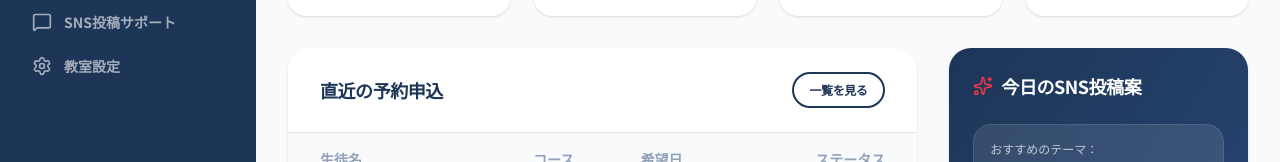
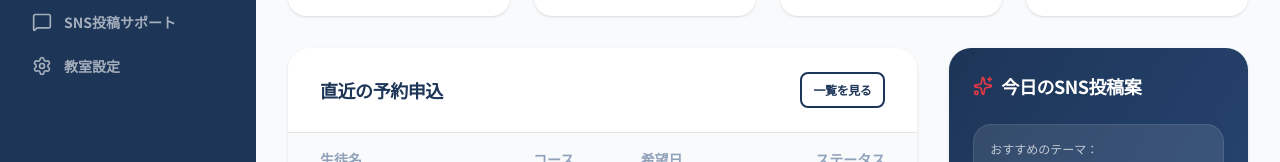
Before and after one commit to ivu115/maibazu-app, a Next.js app: page /dashboard in a window 1280 px wide. Shown: the part 228-390 px from the top of the page. Built offline with nearby package versions, Linux system fonts and the light colour scheme.

Commit message:
fix: add icon size to button variants

```diff
--- a/src/app/dashboard/page.tsx
+++ b/src/app/dashboard/page.tsx
@@ -1,11 +1,12 @@
 "use client";
 
 import React, { useState } from 'react';
-import Link from 'next/link'; // 👈 これが絶対に必要です！
+import Link from 'next/link';
+import { usePathname } from 'next/navigation'; // 👈 追加
 import {
   Users,
   CalendarDays,
-  JapaneseCircle,
+  JapaneseYen,
   TrendingUp,
   MessageSquare,
   LayoutDashboard,
@@ -22,6 +23,8 @@ import { Button } from "@/components/ui/button";
 import { Card, CardContent, CardHeader, CardTitle } from "@/components/ui/card";
 
 export default function DashboardPage() {
+  const pathname = usePathname(); // 👈 現在のパスを取得
+
   return (
     <div className="flex min-h-screen bg-[#F8FAFC]">
       {/* 🏰 サイドバー（共通ナビゲーション） */}
@@ -35,12 +38,12 @@ export default function DashboardPage() {
           </Link>
         </div>
         <nav className="flex-1 px-4 py-4 space-y-2">
-          {/* 各ページへのリンクを href で指定 */}
-          <Link href="/dashboard"><NavItem icon={<LayoutDashboard size={20}/>} label="ダッシュボード" active={window.location.pathname === '/dashboard'} /></Link>
-          <Link href="/schedule"><NavItem icon={<CalendarDays size={20}/>} label="お稽古スケジュール" active={window.location.pathname === '/schedule'} /></Link>
-          <Link href="/students"><NavItem icon={<Users size={20}/>} label="生徒名簿（CRM）" active={window.location.pathname === '/students'} /></Link>
-          <Link href="/sns"><NavItem icon={<MessageSquare size={20}/>} label="SNS投稿サポート" active={window.location.pathname === '/sns'} /></Link>
-          <Link href="/settings"><NavItem icon={<Settings size={20}/>} label="教室設定" active={window.location.pathname === '/settings'} /></Link>
+          {/* window.location.pathname から pathname に修正 */}
+          <Link href="/dashboard"><NavItem icon={<LayoutDashboard size={20}/>} label="ダッシュボード" active={pathname === '/dashboard'} /></Link>
+          <Link href="/schedule"><NavItem icon={<CalendarDays size={20}/>} label="お稽古スケジュール" active={pathname === '/schedule'} /></Link>
+          <Link href="/students"><NavItem icon={<Users size={20}/>} label="生徒名簿（CRM）" active={pathname === '/students'} /></Link>
+          <Link href="/sns"><NavItem icon={<MessageSquare size={20}/>} label="SNS投稿サポート" active={pathname === '/sns'} /></Link>
+          <Link href="/settings"><NavItem icon={<Settings size={20}/>} label="教室設定" active={pathname === '/settings'} /></Link>
         </nav>
         <div className="p-4 border-t border-white/10">
           <div className="bg-white/5 p-4 rounded-2xl text-[10px] opacity-50 font-bold">
--- a/src/components/ui/button.tsx
+++ b/src/components/ui/button.tsx
@@ -16,9 +16,10 @@ const buttonVariants = cva(
         ghost: "text-maibazu-ink hover:bg-maibazu-ink/5",
       },
       size: {
-        default: "h-10 px-5 py-2",
-        lg: "h-12 px-8 text-base",
-        sm: "h-9 px-4 text-xs",
+        default: "h-10 px-4 py-2",
+        sm: "h-9 rounded-md px-3",
+        lg: "h-11 rounded-md px-8",
+        icon: "h-9 w-9", // ←★ この1行を追加
       },
     },
     defaultVariants: {
```
